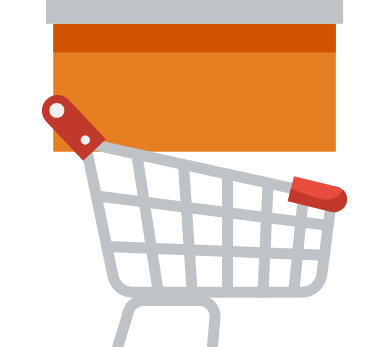
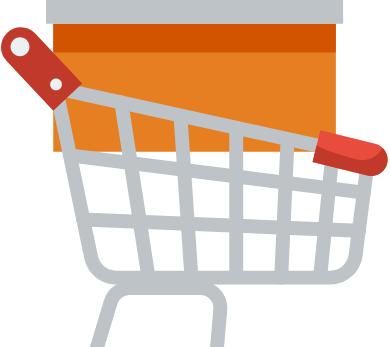
Before and after one commit to Maksim-Anosov/yandex, a plain HTML site: page index.html in a window 390 px wide. Shown: the part 497-844 px from the top of the page. Drawn offline with Linux system fonts and the light colour scheme.

Commit message:
one more

```diff
--- a/style.css
+++ b/style.css
@@ -175,6 +175,6 @@ li {
 
 @media screen and (max-width: 768px) {
 	.cart-img {
-		height: 30vh;
+		height: 38vh;
 	}
 }
```
